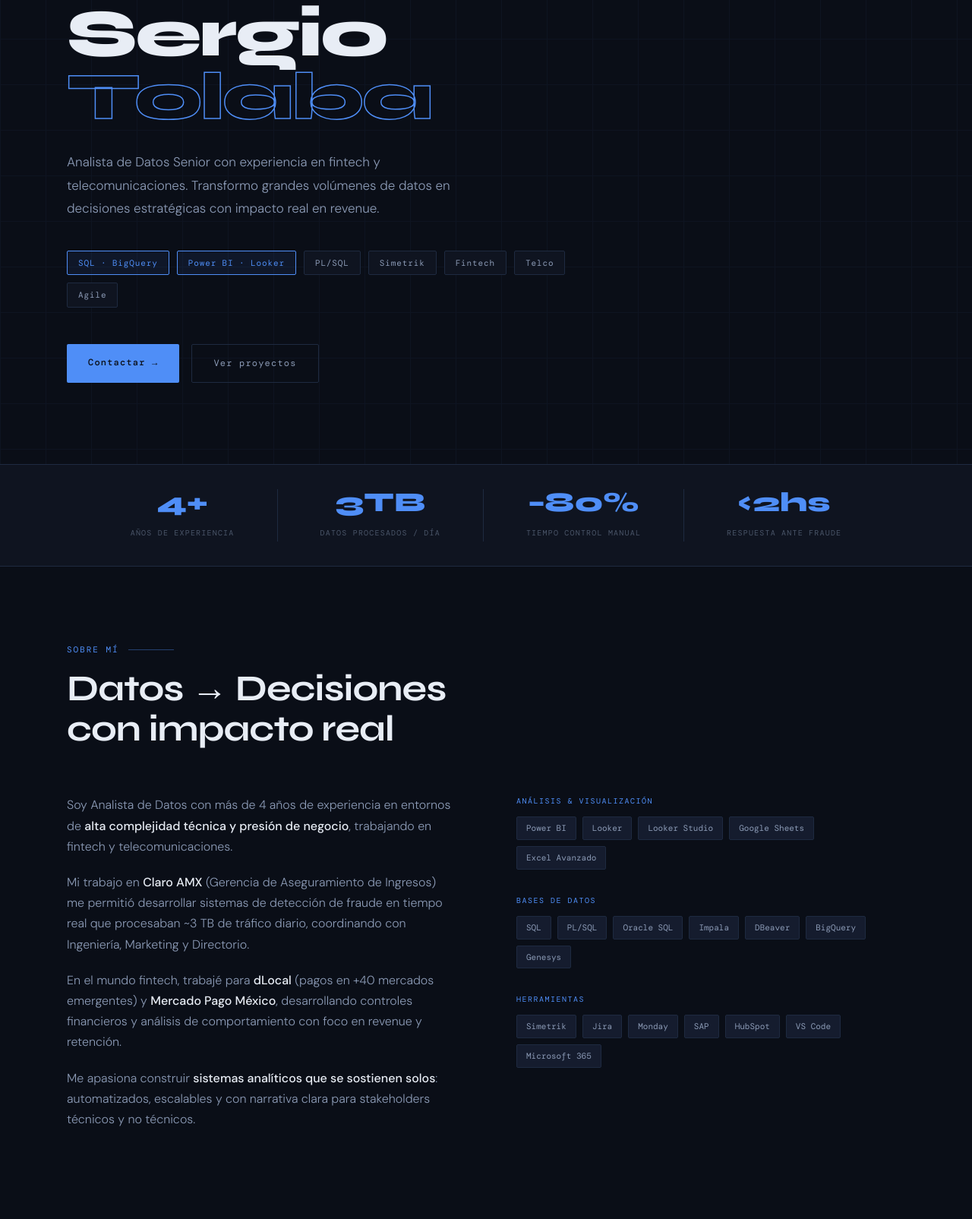
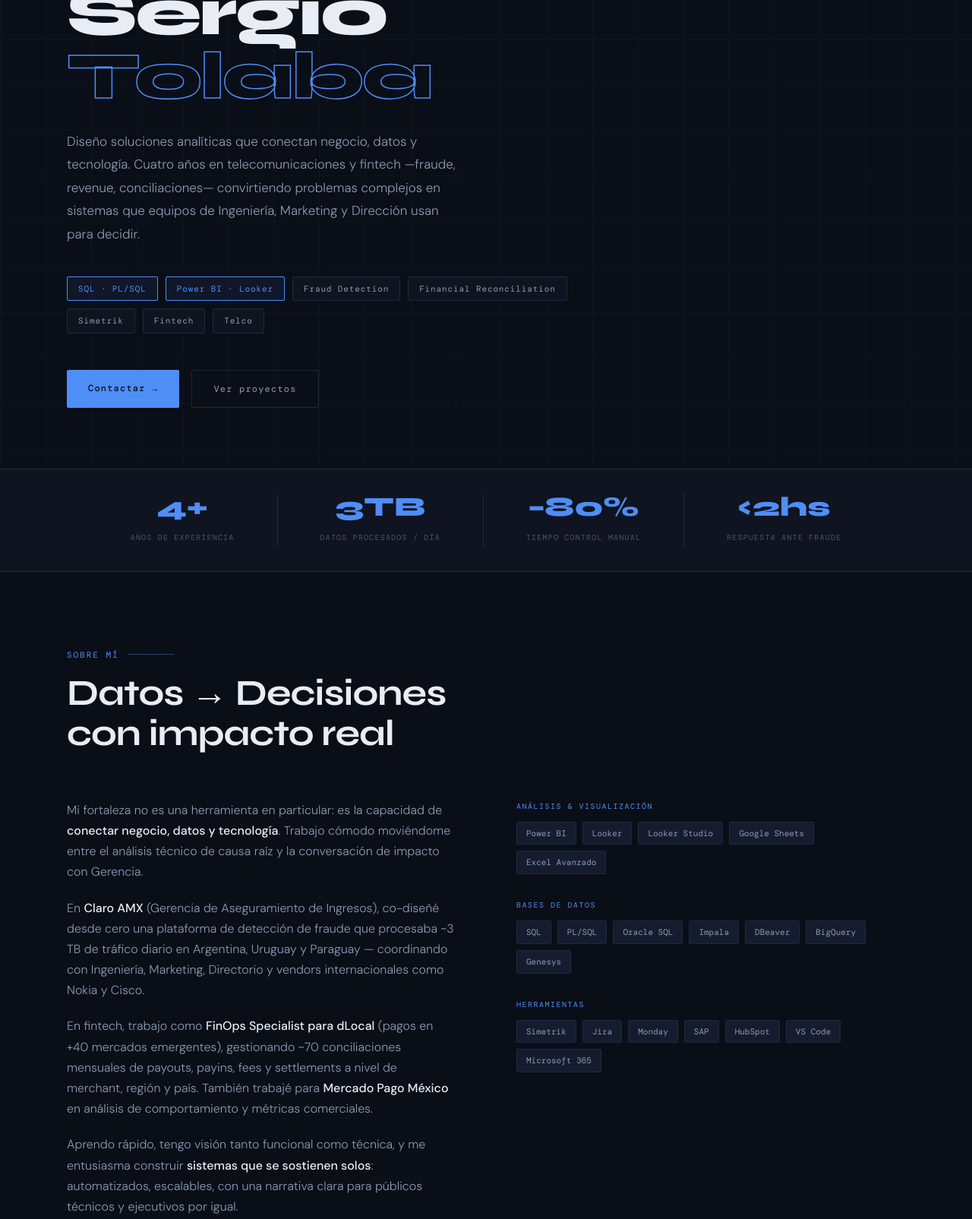
Before and after one commit to seraleto/seraleto.github.io, a plain HTML site: page index.html in a window 1280 px wide. Shown: the part 189-1794 px from the top of the page at 76% size. Drawn offline with nearby package versions, Linux system fonts and the light colour scheme.

Commit message:
Add files via upload

```diff
--- a/index.html
+++ b/index.html
@@ -680,17 +680,17 @@
       Sergio<br><span class="last">Tolaba</span>
     </h1>
     <p class="hero-desc fade-up delay-3">
-      Analista de Datos Senior con experiencia en fintech y telecomunicaciones.
-      Transformo grandes volúmenes de datos en decisiones estratégicas con impacto real en revenue.
+      Diseño soluciones analíticas que conectan negocio, datos y tecnología.
+      Cuatro años en telecomunicaciones y fintech —fraude, revenue, conciliaciones— convirtiendo problemas complejos en sistemas que equipos de Ingeniería, Marketing y Dirección usan para decidir.
     </p>
     <div class="hero-tags fade-up delay-4">
-      <span class="tag highlight">SQL · BigQuery</span>
+      <span class="tag highlight">SQL · PL/SQL</span>
       <span class="tag highlight">Power BI · Looker</span>
-      <span class="tag">PL/SQL</span>
+      <span class="tag">Fraud Detection</span>
+      <span class="tag">Financial Reconciliation</span>
       <span class="tag">Simetrik</span>
       <span class="tag">Fintech</span>
       <span class="tag">Telco</span>
-      <span class="tag">Agile</span>
     </div>
     <div class="hero-cta fade-up delay-5">
       <a href="mailto:sergio.tolaaba@gmail.com" class="btn-primary">Contactar →</a>
@@ -726,16 +726,16 @@
   <div class="about-grid">
     <div class="about-text">
       <p>
-        Soy Analista de Datos con más de 4 años de experiencia en entornos de <strong>alta complejidad técnica y presión de negocio</strong>, trabajando en fintech y telecomunicaciones.
+        Mi fortaleza no es una herramienta en particular: es la capacidad de <strong>conectar negocio, datos y tecnología</strong>. Trabajo cómodo moviéndome entre el análisis técnico de causa raíz y la conversación de impacto con Gerencia.
       </p>
       <p>
-        Mi trabajo en <strong>Claro AMX</strong> (Gerencia de Aseguramiento de Ingresos) me permitió desarrollar sistemas de detección de fraude en tiempo real que procesaban ~3 TB de tráfico diario, coordinando con Ingeniería, Marketing y Directorio.
+        En <strong>Claro AMX</strong> (Gerencia de Aseguramiento de Ingresos), co-diseñé desde cero una plataforma de detección de fraude que procesaba ~3 TB de tráfico diario en Argentina, Uruguay y Paraguay — coordinando con Ingeniería, Marketing, Directorio y vendors internacionales como Nokia y Cisco.
       </p>
       <p>
-        En el mundo fintech, trabajé para <strong>dLocal</strong> (pagos en +40 mercados emergentes) y <strong>Mercado Pago México</strong>, desarrollando controles financieros y análisis de comportamiento con foco en revenue y retención.
+        En fintech, trabajo como <strong>FinOps Specialist para dLocal</strong> (pagos en +40 mercados emergentes), gestionando ~70 conciliaciones mensuales de payouts, payins, fees y settlements a nivel de merchant, región y país. También trabajé para <strong>Mercado Pago México</strong> en análisis de comportamiento y métricas comerciales.
       </p>
       <p>
-        Me apasiona construir <strong>sistemas analíticos que se sostienen solos</strong>: automatizados, escalables y con narrativa clara para stakeholders técnicos y no técnicos.
+        Aprendo rápido, tengo visión tanto funcional como técnica, y me entusiasma construir <strong>sistemas que se sostienen solos</strong>: automatizados, escalables, con una narrativa clara para públicos técnicos y ejecutivos por igual.
       </p>
     </div>
     <div class="about-stack">
@@ -789,17 +789,18 @@
         <img src="dashboard-heavy-users.png" class="project-img" alt="Dashboard Heavy Users">
         <div class="project-body">
           <div class="project-tools">
+            <span class="tool-badge" style="background:rgba(52,211,153,0.15);border-color:rgba(52,211,153,0.4);color:#34d399;">★ Proyecto Principal</span>
             <span class="tool-badge">Power BI</span>
-            <span class="tool-badge">SQL</span>
+            <span class="tool-badge">SQL · PL/SQL</span>
             <span class="tool-badge">DBeaver</span>
           </div>
-          <div class="project-title">Dashboard Heavy Users — Claro AUP</div>
+          <div class="project-title">Plataforma de Detección de Fraude — Claro AUP</div>
           <p class="project-desc">
-            Control y visualización de usuarios con alto volumen de tráfico en la red de Claro (Argentina, Paraguay, Uruguay), segmentados por servicio, proveedor y configuración técnica. Actualización automática con detección de anomalías de consumo.
+            Detecté inconsistencias entre registros CDR y EDR que revelaban tráfico fraudulento en servicios gratuitos patrocinados (apps con datos sin cargo), explotado mediante configuraciones vulnerables en equipos SPGW (Nokia/Cisco). Co-diseñé desde cero un sistema automatizado —PL/SQL + Power BI— parametrizado para Argentina, Paraguay y Uruguay, adoptado por Ingeniería, Marketing y Dirección.
           </p>
           <div class="project-impact">
             <span class="impact-icon">↗</span>
-            <span class="impact-text">Permitió detectar el fraude de red reduciendo el impacto de <strong>40% → 20%</strong> en días pico y el tiempo de respuesta de <strong>semanas → &lt;2 horas</strong>.</span>
+            <span class="impact-text">Redujo el tráfico fraudulento de <strong>40% → 20%</strong> en picos y el tiempo de respuesta de <strong>semanas → &lt;2 horas</strong>, protegiendo revenue recurrente sin un baseline previo de medición.</span>
           </div>
         </div>
       </div>
@@ -856,7 +857,7 @@
     <div class="timeline-item">
       <div class="timeline-dot active"></div>
       <div class="timeline-meta">ABR 2026 — ACTUALIDAD</div>
-      <div class="timeline-role">Analista de Datos — Conciliaciones</div>
+      <div class="timeline-role">FinOps Specialist</div>
       <div class="timeline-company">Coderio · para dLocal (Fintech, +40 mercados)</div>
       <ul class="timeline-items">
         <li>Conciliación mensual de extractos bancarios y plataformas de pago vs. registros internos para merchants regionales.</li>
```
